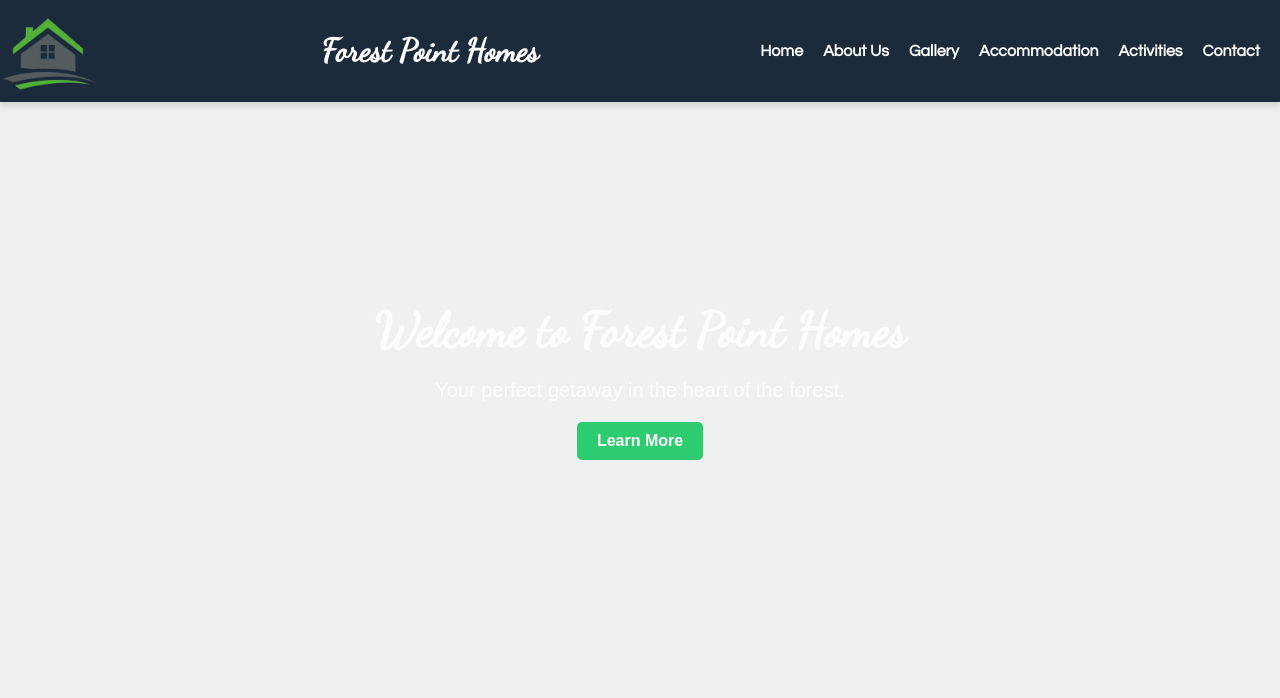
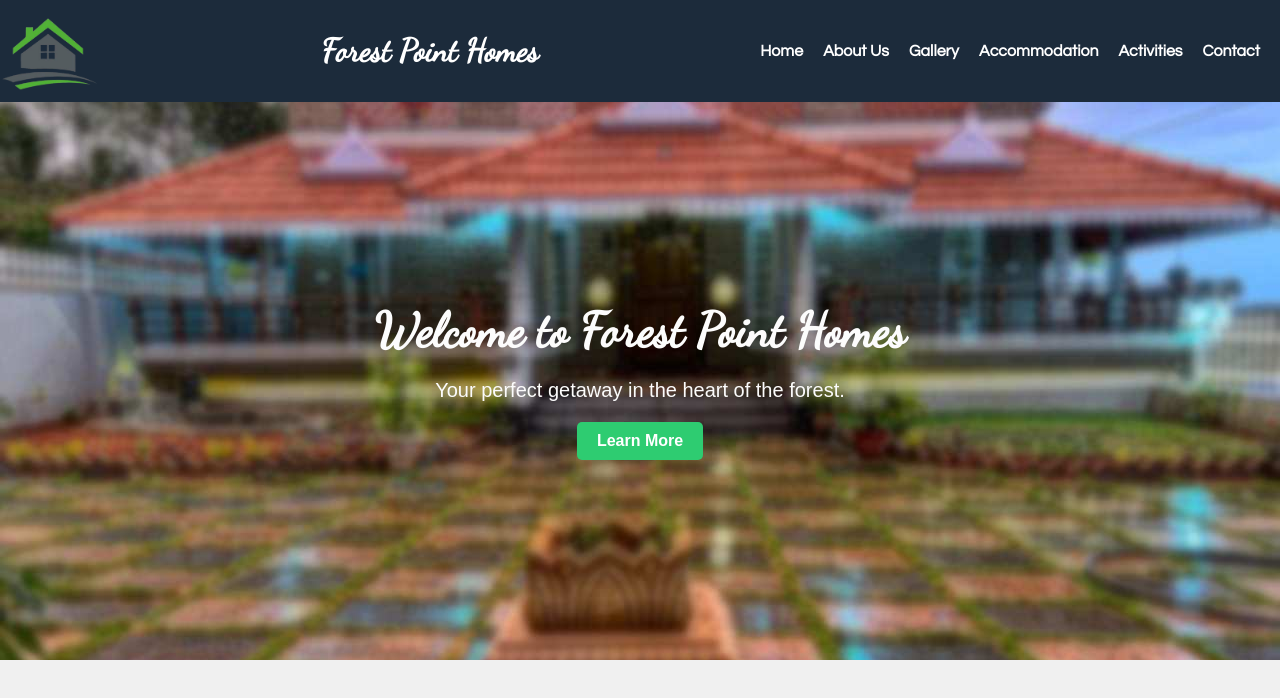
Before and after one commit to KNIGHTOP006/forestpointhomes, a plain HTML site: page index.html in a window 1280 px wide. Drawn offline with Linux system fonts and the light colour scheme; a script that the page names is missing.

Commit message:
Update style.css

```diff
--- a/style.css
+++ b/style.css
@@ -66,7 +66,7 @@ nav a:hover {
 }
 
 .banner {
-  background-image: url('Images/forest-image.jpg');
+  background-image: url('forest-image.jpg');
   background-size: cover;
   text-align: center;
   padding: 200px 0;
```
